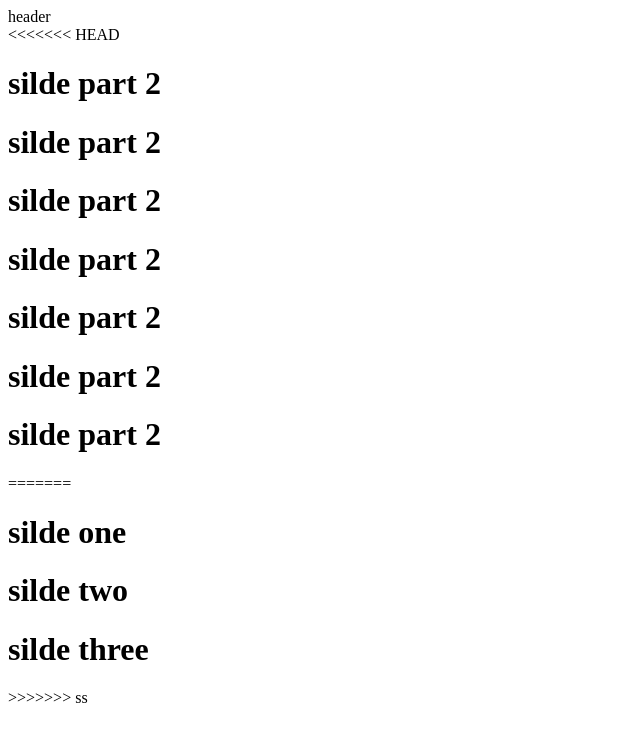
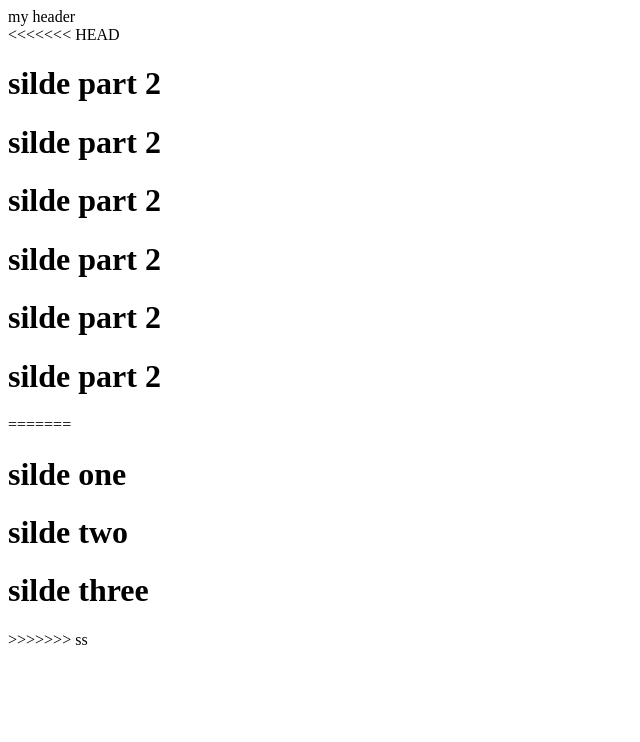
Before and after one commit to salah2918/git-project-one, a plain HTML site: page index.html in a window 1280 px wide. Shown: the whole page, without its empty margins (0-640 px from the left). Drawn offline with Linux system fonts and the light colour scheme.

Commit message:
some chanes in dev branch

```diff
--- a/index.html
+++ b/index.html
@@ -7,7 +7,7 @@
 </head>
 <body>
     <header>
-        header
+         my header
     </header>
     <div class="slider">
 <<<<<<< HEAD
@@ -17,7 +17,7 @@
         <h1>silde part 2</h1>
         <h1>silde part 2</h1>
         <h1>silde part 2</h1>
-        <h1>silde part 2</h1>
+
 =======
         <h1>silde one</h1>
         <h1>silde two</h1>
```
